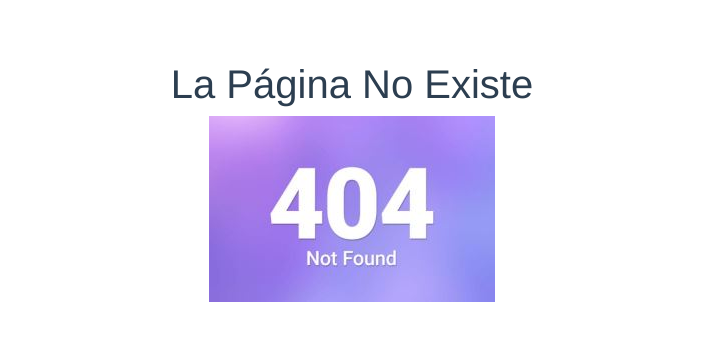
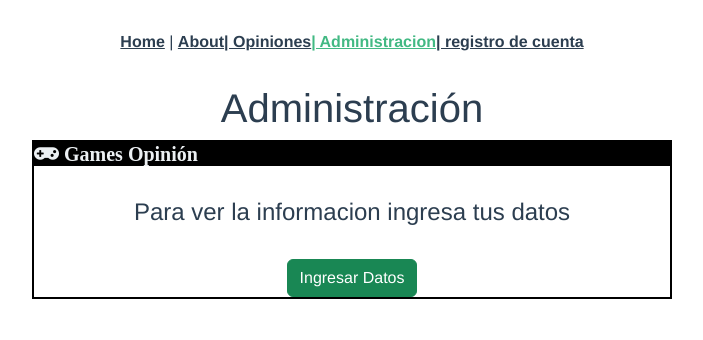
Before and after one commit to PastranoE/consolidacionm6, a Vue app: page /Administracion in a window 1280 px wide. Shown: the top 340 px of the page, without its empty margins (288-991 px from the left). Built offline with nearby package versions, Linux system fonts and the light colour scheme.

Commit message:
opiniones y registro listo

```diff
--- a/src/App.vue
+++ b/src/App.vue
@@ -1,9 +1,14 @@
 <template>
   <div id="app">
     <nav>
-      <!-- <router-link to="/">Home</router-link> | -->
-      <!-- <router-link to="/about">About</router-link> -->
-      <!-- <router-link to="/Opiniones">| Opiniones</router-link> -->
+      <router-link to="/">Home</router-link> |
+      <router-link to="/about">About</router-link>
+<router-link to="/Opiniones">| Opiniones</router-link>
+<router-link to="/Administracion">| Administracion</router-link>
+<router-link to="/registro_cuenta">| registro de cuenta</router-link>
+
+
+
     </nav>
     <router-view/>
 
--- a/src/components/ListaJuegos.vue
+++ b/src/components/ListaJuegos.vue
@@ -15,10 +15,9 @@
               <b-button variant="primary"  :to="`/Opiniones/${game.name}` ">
                 Opinar
               </b-button>
-
-              <button>
-                <i class="fas fa-heart text-danger"></i>
-              </button>
+              <b-button to="Administracion">
+                <i class="fas fa-heart text-danger" ></i>
+              </b-button>
 
             </b-card>
           </div>
@@ -33,6 +32,7 @@
   <script>
   export default {
     name: 'HelloWorld.vue',
+
     data() {
       return {
         games: []
--- /dev/null
+++ b/src/views/Administracion.vue
@@ -0,0 +1,78 @@
+<template>
+    <div>
+        <div v-if="this.nombre==''">
+
+            <h1> Administración</h1>
+            <div class="bordercaja">
+                <div>
+                    <h5 id="game"><i class="fas fa-thin fa-gamepad fa-2xs" style="color: #ecf0f3;"> Games Opinión</i></h5>
+                    <br>
+                    <h4>Para ver la informacion ingresa tus datos</h4>
+                    <br>
+                    <button type="button" class="btn btn-success" @click="Sdatos">Ingresar Datos</button>
+                </div>
+            </div>
+        </div>
+        <div v-if="this.nombre!=''">
+        <Rcuenta :nombre="nombre" :apellido="apellido"/>
+        </div>
+    </div>
+</template>
+
+<script>
+import Rcuenta from '@/views/Rcuenta.vue'
+export default {
+    name: 'Administracion-com',
+    // props: {},
+    data: function () {
+
+        return {
+            nombre: '',
+            apellido: '',
+        }
+    },
+    // computed: {},
+    methods: {
+
+        Sdatos() {
+            this.nombre = prompt("Ingrese Nombre")
+            if(this.nombre==''){
+                alert("Debe ingresar el nombre")
+                return
+            }
+
+            this.apellido = prompt("Ingrese Apellido")
+            if(this.apellido==''){
+                alert("Debe ingresar el apellido")
+                return
+            }
+
+        }
+
+    },
+    // watch: {},
+    components: {
+        Rcuenta
+    },
+    // mixins: [],
+    // filters: {},
+    // -- Lifecycle Methods
+    // -- End Lifecycle Methods
+}
+</script>
+
+<style scoped>
+.bordercaja {
+    text-align: center;
+    width: 50%;
+    border: 2px solid black;
+    margin-left: 25%;
+    /* padding: 0%; */
+}
+
+#game {
+    background-color: black;
+    color: white;
+    text-align: left;
+}
+</style>
--- a/src/views/Opiniones.vue
+++ b/src/views/Opiniones.vue
@@ -20,24 +20,23 @@
                 <div v-if="opinionSize == 0" class="alert alert-danger  text-start " role="alert">
                     No existen opiniones para mostar.
                 </div>
-
                 <div v-else>
                     <div v-for="(opinion, index) in opiniones" :key="index">
                         <div class="alert alert-primary" role="alert">
                             Opinion creada por: {{ opinion.name }}
                         </div>
                         <p>{{ opinion.opinion }}</p>
+                        <div class="btn">
                         <button type="button" class="btn btn-danger" v-on:click="eliminar(index)">Eliminar</button>
+
                         <button type="button" class="btn btn-warning" v-on:click="editar(index)">Editar</button>
                     </div>
-
+                    </div>
                 </div>
             </div>
         </div>
-
     </div>
 </template>
-
 <script>
 export default {
     name: "Opiniones-com",
@@ -60,7 +59,6 @@ export default {
         }
     },
     methods: {
-
         agregar() {
             if (this.name == '' || this.opinion == '') {
                 alert("rellenar campos")
@@ -72,16 +70,13 @@ export default {
             }
             if(this.editando==true){
                 this.opiniones[this.indexEditando]=myOpinion
-
             }else{
                 this.opiniones.push(myOpinion)
             }
-
             this.name = ''
             this.opinion = ''
             this.editando= false
         },
-
         editar(index) {
             console.log(index)
             console.log(this.opiniones)
@@ -89,36 +84,33 @@ export default {
             this.opinion = this.opiniones[index].opinion
             this.editando=true
             this.indexEditando=index
-
-
-
         },
-
         eliminar(index) {
             this.opiniones.splice(index, 1)
         }
-
     },
     // watch: {},
-    // components: {},
+// components: {
+
+// },
     // mixins: [],
     // filters: {},
     // -- Lifecycle Methods
     // -- End Lifecycle Methods
 };
 </script>
-
 <style scoped>
 h1 {
     background: rgb(23, 22, 22);
     color: rgb(249, 243, 232)
 }
-
 .boton {
     background: rgb(69, 228, 220);
     border: none;
     border-radius: 16%;
     text-align: left;
-
+}
+.btn{
+    margin-right: 20px;
 }
 </style>
--- /dev/null
+++ b/src/views/Rcuenta.vue
@@ -0,0 +1,39 @@
+<template>
+   <div>
+    <h1> Resumen de tu cuenta</h1>
+    {{nombre }}
+    {{ apellido }}
+
+   </div>
+</template>
+
+<script>
+export default {
+    name: 'rcuenta-com',
+    props: {
+        nombre:{
+            type:String,
+/*             require:true */
+        },
+        apellido:{
+            type:String,
+/*             require:true */
+        }
+    },
+    data: function(){
+        return {}
+    },
+    // computed: {},
+    //methods: {}
+    // watch: {},
+    // components: {},
+    // mixins: [],
+    // filters: {},
+    // -- Lifecycle Methods
+    // -- End Lifecycle Methods
+}
+</script>
+
+<style scoped>
+
+</style>
```
Also changed, not shown: src/router/index.js (+14 -0 lines), src/views/HomeView.vue (+6 -2 lines).
